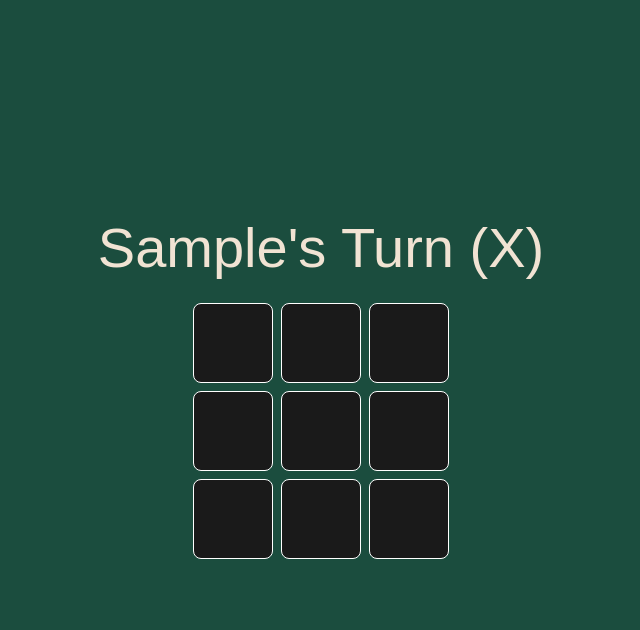
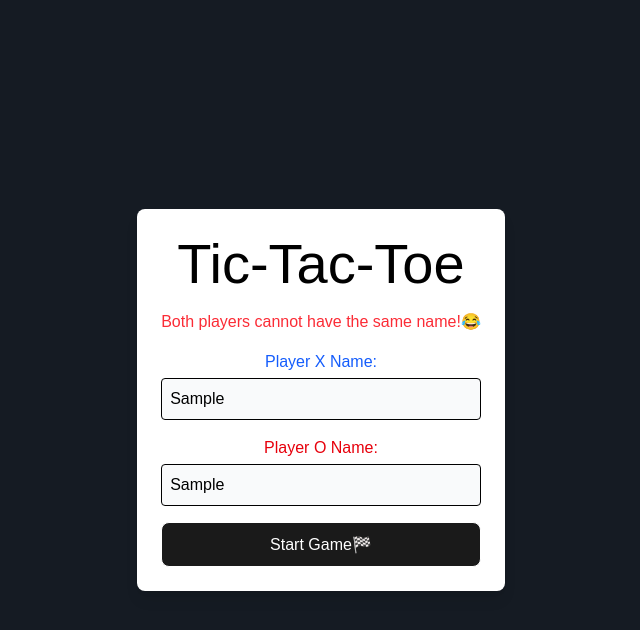
Before and after one commit to amanyadav21/Tic-Tac-Toe, a React (Vite) app in the folder game/: page / in a window 1280 px wide. Both pictures are taken after typing "Sample", "Sample" into the empty fields and a click on the button "Start Game🏁". Shown: the top 630 px of the page, without its empty margins (319-959 px from the left). Built offline with nearby package versions, Linux system fonts and the light colour scheme.

Commit message:
if player mention same name start button hit error and show message --  two name player can't play game

```diff
--- a/game/src/Components/gamecode.jsx
+++ b/game/src/Components/gamecode.jsx
@@ -7,6 +7,7 @@ export default function TicTacToe() {
   const [board, setBoard] = useState(Array(9).fill(null)); // 9 boxes, all empty at start
   const [currentPlayer, setCurrentPlayer] = useState("X"); // X starts first
   const [winner, setWinner] = useState(null); // Winner or draw
+  const [error, setError] = useState("") // For Error Message ke liye naya state
 
   // Winning patterns
   const winPatterns = [
@@ -38,9 +39,14 @@ export default function TicTacToe() {
   const handlePlayerSubmit = (PerventReload) => {
     PerventReload.preventDefault();
     if (players.X && players.O) {
+      if(players.X === players.O) {
+        setError("Both players cannot have the same name!😂")
+        return;
+      }
+      setError(''); // agar error nahi hai toh error message clear karo
       setGameStarted(true)
     }
-  }
+  };
 
   // When someone clicks a box
   const handleClick = (index) => {
@@ -100,6 +106,8 @@ export default function TicTacToe() {
           <h1 className="text-2xl font-bold mb-4 text-center text-black">
             Tic-Tac-Toe
           </h1>
+          {/* Error message display karo */}
+          {error && <p className="text-red-500 text-center mb-4"> {error} </p>}
           <div className="space-y-4">
             <div>
               <label className="block mb-1 text-blue-600">Player X Name:</label>
```
